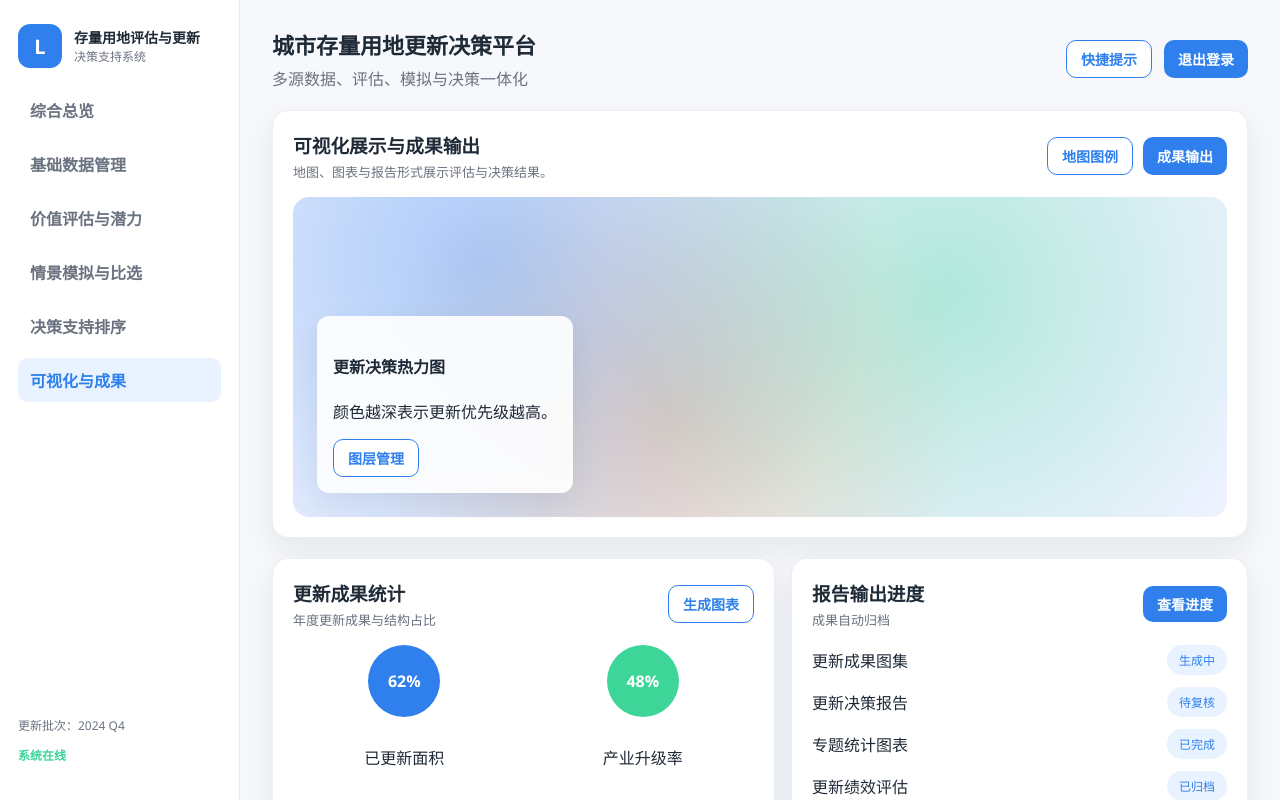
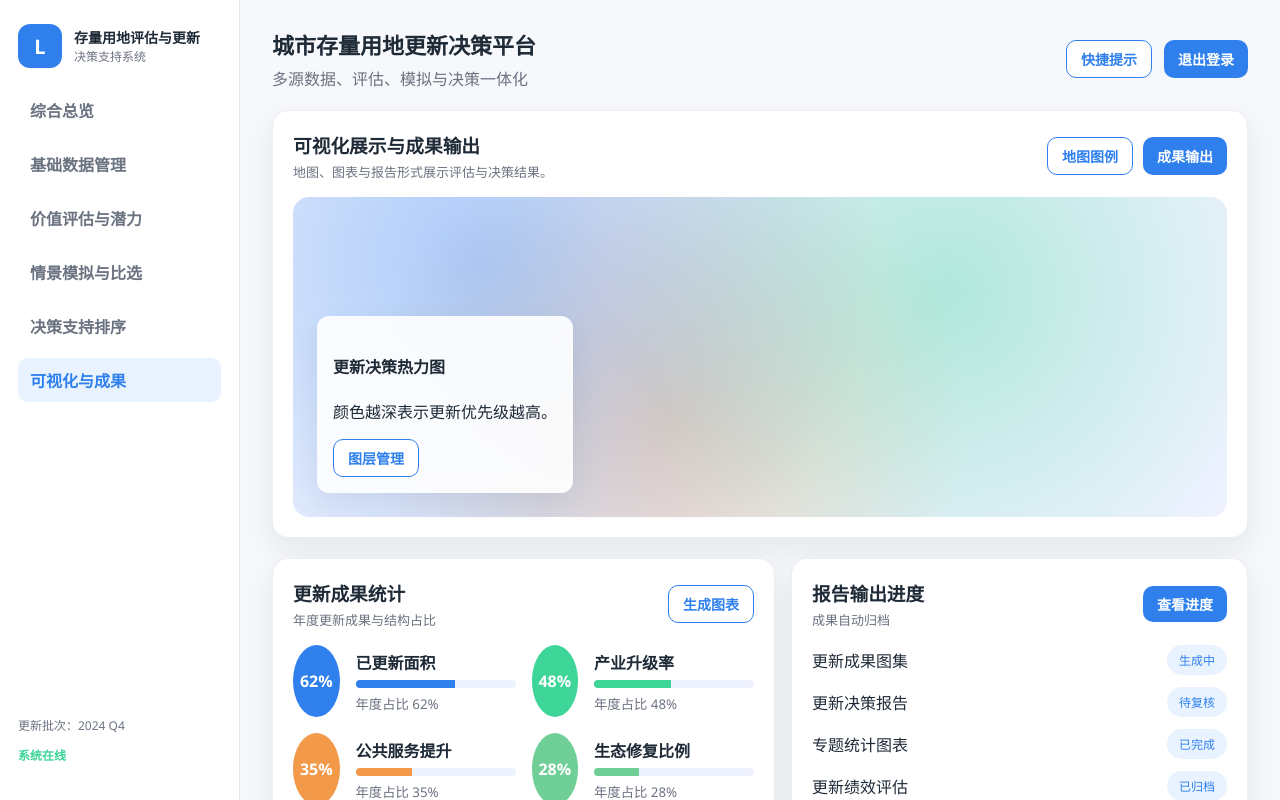
Before and after one commit to cqxzkeji/Copyright, a Vue app: page /#/app/result-visualization in a window 1280 px wide. Shown: the top 800 px of the page. Built offline with nearby package versions, Linux system fonts and the light colour scheme.

Commit message:
Show chart details in result visualization

```diff
--- a/src/views/ResultVisualization.vue
+++ b/src/views/ResultVisualization.vue
@@ -31,7 +31,13 @@
       <div class="chart-grid">
         <div v-for="item in chartData" :key="item.label" class="chart-card">
           <div class="circle" :style="{ background: item.color }">{{ item.value }}%</div>
-          <p>{{ item.label }}</p>
+          <div class="chart-detail">
+            <p>{{ item.label }}</p>
+            <div class="chart-bar">
+              <span class="chart-fill" :style="{ width: item.value + '%', background: item.color }"></span>
+            </div>
+            <small>年度占比 {{ item.value }}%</small>
+          </div>
         </div>
       </div>
     </div>
@@ -259,9 +265,8 @@ const openArchive = () => {
 
 .chart-card {
   display: flex;
-  flex-direction: column;
   align-items: center;
-  gap: 12px;
+  gap: 16px;
 }
 
 .circle {
@@ -272,6 +277,34 @@ const openArchive = () => {
   place-items: center;
   color: #fff;
   font-weight: 700;
+}
+
+.chart-detail {
+  display: flex;
+  flex-direction: column;
+  gap: 6px;
+}
+
+.chart-detail p {
+  margin: 0;
+  font-weight: 600;
+}
+
+.chart-detail small {
+  color: var(--muted);
+}
+
+.chart-bar {
+  width: 160px;
+  height: 8px;
+  background: #eef2ff;
+  border-radius: 999px;
+  overflow: hidden;
+}
+
+.chart-fill {
+  display: block;
+  height: 100%;
 }
 
 .report-list {
```
